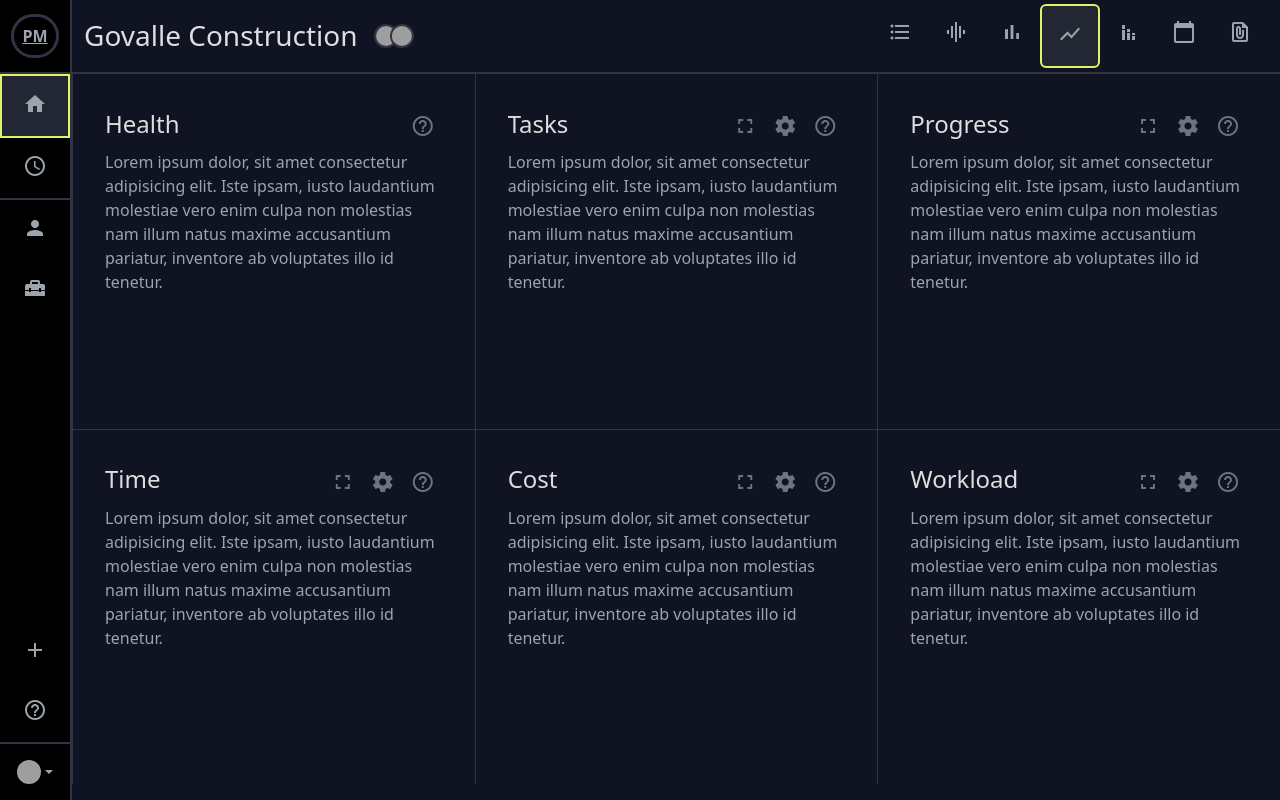
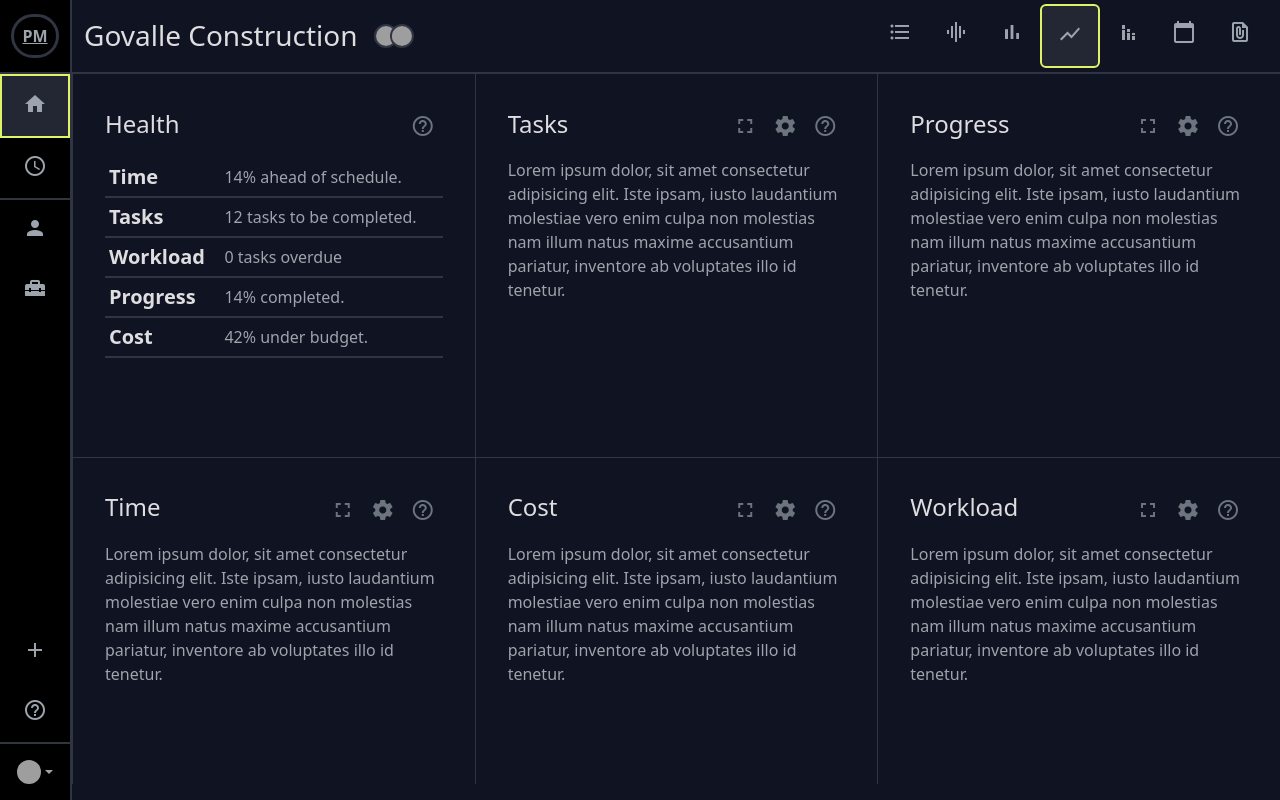
Before and after one commit to mitulpatel224/ng15-dashboard, an Angular app: page /dashboard in a window 1280 px wide. Built offline with nearby package versions, Linux system fonts and the light colour scheme; grey boxes are pictures that could not be loaded.

Commit message:
feat: health component

```diff
--- a/src/app/components/dashboard/card/card.component.html
+++ b/src/app/components/card/card.component.html
@@ -1,6 +1,6 @@
-<div #card class="card overflow-hidden" style="height: 250px">
+<div #card class="card overflow-hidden" style="height: 100%">
   <div class="card-body">
-    <div class="d-flex align-items-center justify-content-between">
+    <div class="d-flex mb-2 align-items-center justify-content-between">
       <h4 class="card-title">{{ cardTitle }}</h4>
       <div>
         <ul class="nav">
--- a/src/app/components/dashboard/dashboard/dashboard.component.html
+++ b/src/app/components/dashboard/dashboard/dashboard.component.html
@@ -8,9 +8,7 @@
         [enableFullscreen]="false"
         [enableSetting]="false"
       >
-        Lorem ipsum dolor, sit amet consectetur adipisicing elit. Iste ipsam,
-        iusto laudantium molestiae vero enim culpa non molestias nam illum natus
-        maxime accusantium pariatur, inventore ab voluptates illo id tenetur.
+        <app-health></app-health>
       </app-card>
     </div>
     <div
--- a/src/app/components/dashboard/dashboard/dashboard.component.ts
+++ b/src/app/components/dashboard/dashboard/dashboard.component.ts
@@ -1,11 +1,12 @@
 import { CommonModule } from '@angular/common';
 import { Component } from '@angular/core';
-import { CardComponent } from '../card/card.component';
+import { CardComponent } from '../../card/card.component';
+import { HealthComponent } from '../health/health.component';
 
 @Component({
   selector: 'app-dashboard',
   standalone: true,
-  imports: [CommonModule, CardComponent],
+  imports: [CommonModule, CardComponent, HealthComponent],
   templateUrl: './dashboard.component.html',
   styleUrls: ['./dashboard.component.scss'],
 })
--- /dev/null
+++ b/src/app/components/dashboard/health/health.component.html
@@ -0,0 +1,12 @@
+<table class="table w-100">
+  <tbody>
+    <ng-container *ngFor="let item of data">
+      <tr class="border-bottom border-2">
+        <th scope="row" class="text-client-primary fs-5 p-1">
+          {{ item?.title }}
+        </th>
+        <td class="p-1">{{ item?.value }}</td>
+      </tr>
+    </ng-container>
+  </tbody>
+</table>
--- /dev/null
+++ b/src/app/components/dashboard/health/health.component.ts
@@ -0,0 +1,20 @@
+import { CommonModule } from '@angular/common';
+import { Component } from '@angular/core';
+
+@Component({
+  selector: 'app-health',
+  standalone: true,
+  imports: [CommonModule],
+  templateUrl: './health.component.html',
+  styleUrls: ['./health.component.scss'],
+})
+export class HealthComponent {
+  // TODO: Make data as input
+  public data = [
+    { title: 'Time', value: '14% ahead of schedule.' },
+    { title: 'Tasks', value: '12 tasks to be completed.' },
+    { title: 'Workload', value: '0 tasks overdue' },
+    { title: 'Progress', value: '14% completed.' },
+    { title: 'Cost', value: '42% under budget.' },
+  ];
+}
--- a/src/assets/scss/_client-theme.scss
+++ b/src/assets/scss/_client-theme.scss
@@ -6,6 +6,12 @@
 }
 .client-aside-bg {
   background-color: var(--client-aside-bg);
+}
+.text-client-primary {
+  color: var(--client-primary);
+}
+.text-client-secondary {
+  color: var(--client-secondary);
 }
 
 .aside {
@@ -32,5 +38,5 @@ h3,
 h4,
 h5,
 h6 {
-  color: var(--client-primary);
+  @extend .text-client-primary;
 }
```
Also changed, not shown: src/app/components/card/card.component.scss (added), src/app/components/card/card.component.ts (renamed from src/app/components/dashboard/card/card.component.ts), src/app/components/dashboard/health/health.component.scss (added).
